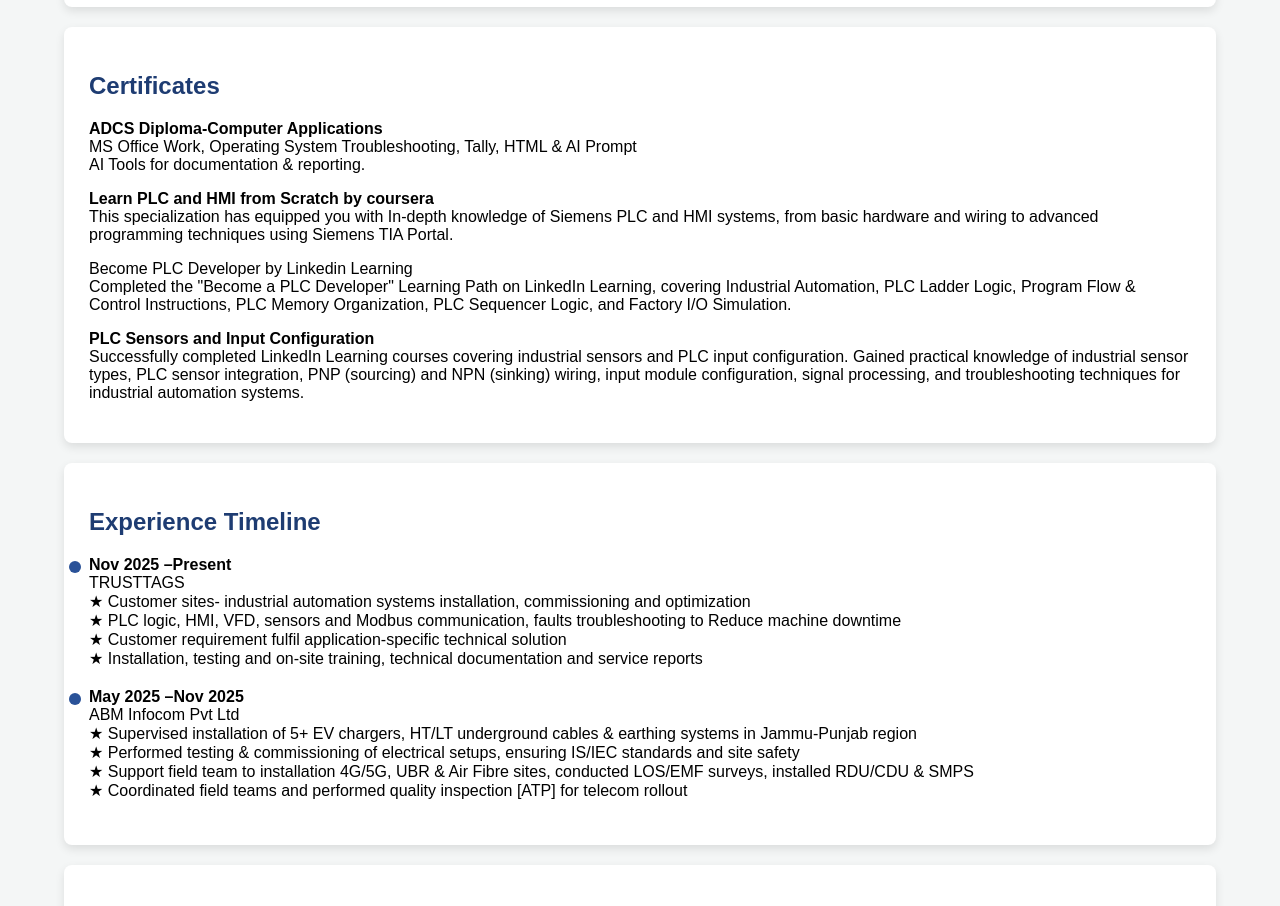
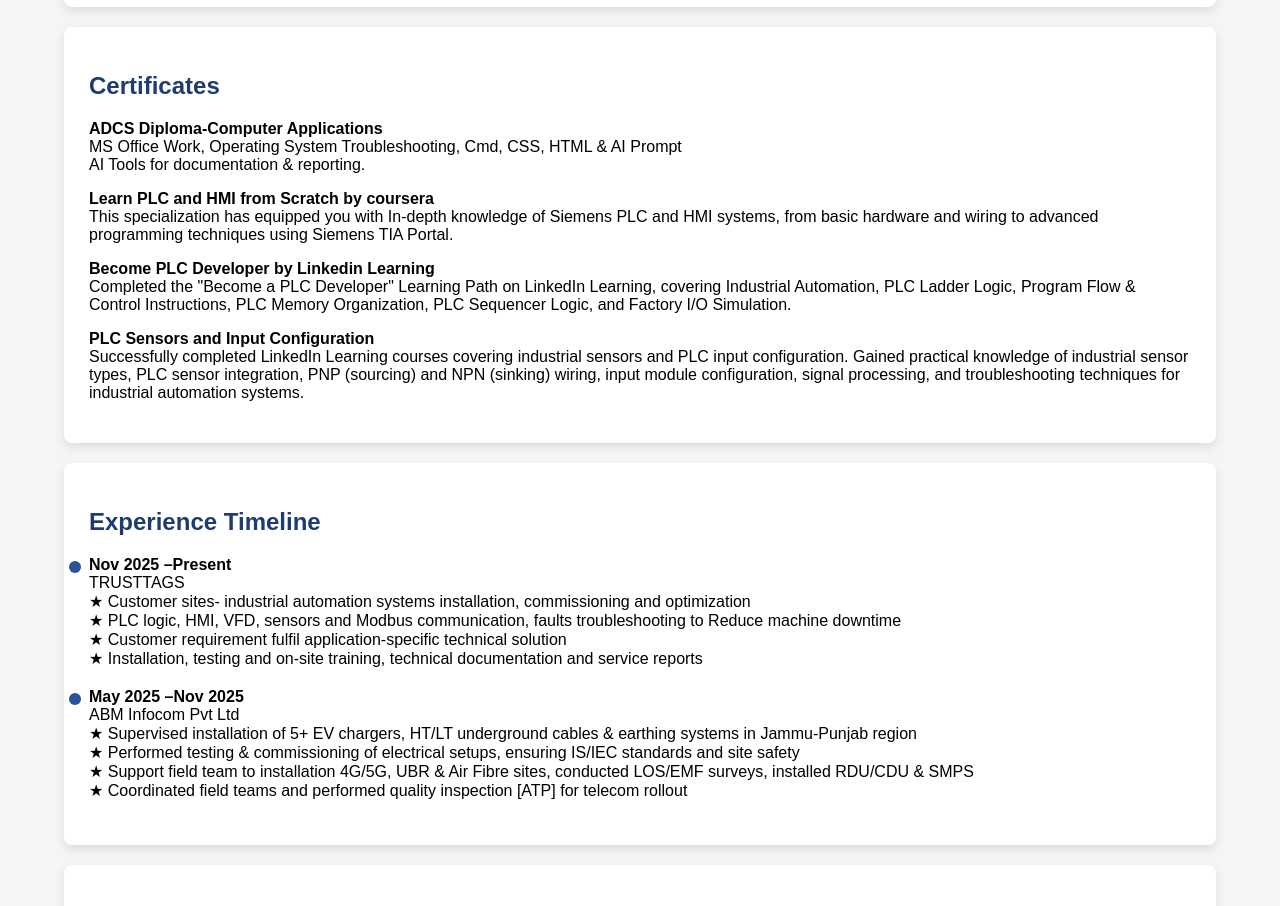
Before and after one commit to Maichal2001/profile, a plain HTML site: page index.html in a window 1280 px wide. Shown: the part 1840-2746 px from the top of the page. Drawn offline with nearby package versions, Linux system fonts and the light colour scheme.

Commit message:
Fix HTML encoding issues in index.html

```diff
--- a/index.html
+++ b/index.html
@@ -254,11 +254,11 @@ Arduino GSM based automation allowing remote appliance control without internet.
 <div class="section">
   <h2>Certificates</h2>
  <p><strong>ADCS Diploma-Computer Applications</strong><br>
-MS Office Work, Operating System Troubleshooting, Tally, HTML & AI Prompt<br> AI Tools for documentation & reporting.</p>
+MS Office Work, Operating System Troubleshooting, Cmd, CSS, HTML & AI Prompt<br> AI Tools for documentation & reporting.</p>
 
 <p><strong>Learn PLC and HMI from Scratch by coursera </strong><br>
 This specialization has equipped you with In-depth knowledge of Siemens PLC and HMI systems, from basic hardware and wiring to advanced programming techniques using Siemens TIA Portal.</p>
-<p>Become PLC Developer by Linkedin Learning </strong><br>
+<p><strong>Become PLC Developer by Linkedin Learning </strong><br>
   Completed the "Become a PLC Developer" Learning Path on LinkedIn Learning, covering Industrial Automation, PLC Ladder Logic, Program Flow & Control Instructions, PLC Memory Organization, PLC Sequencer Logic, and Factory I/O Simulation.</p>
   <p><strong>PLC Sensors and Input Configuration </strong><br>
  Successfully completed LinkedIn Learning courses covering industrial sensors and PLC input configuration. Gained practical knowledge of industrial sensor types, PLC sensor integration, PNP (sourcing) and NPN (sinking) wiring, input module configuration, signal processing, and troubleshooting techniques for industrial automation systems. </p>
```
